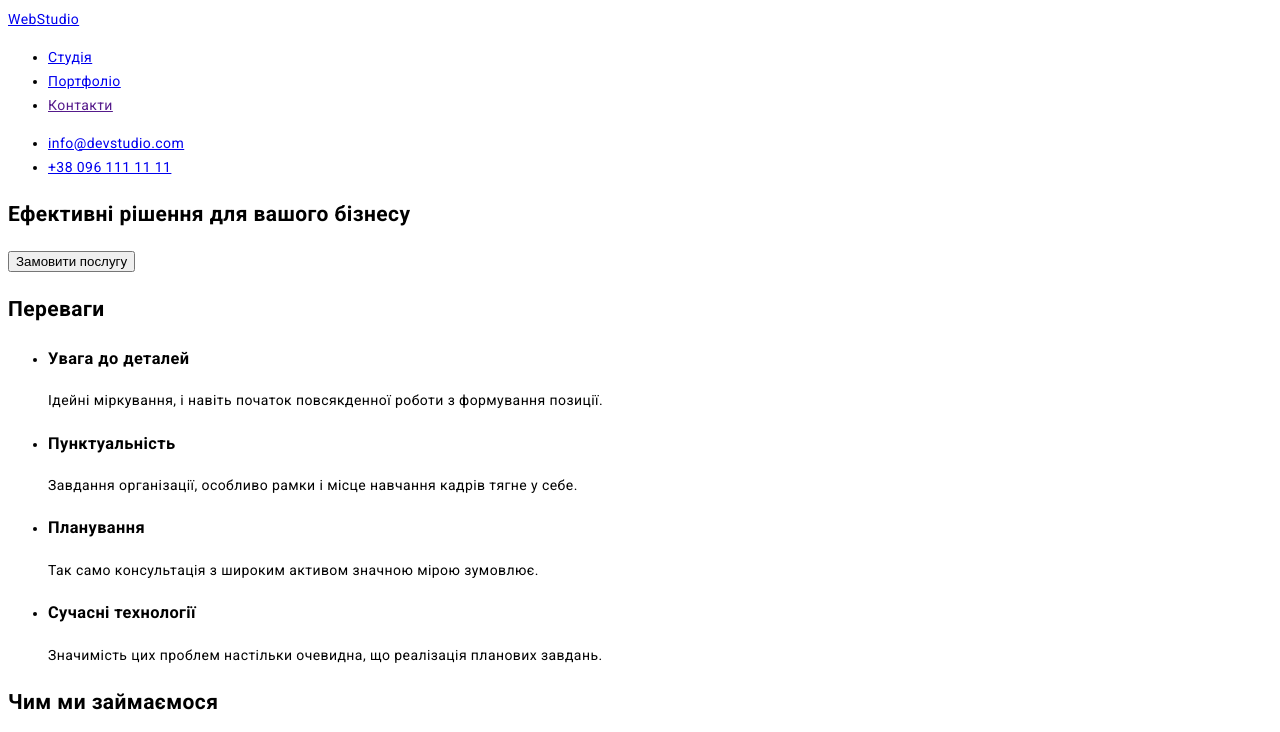
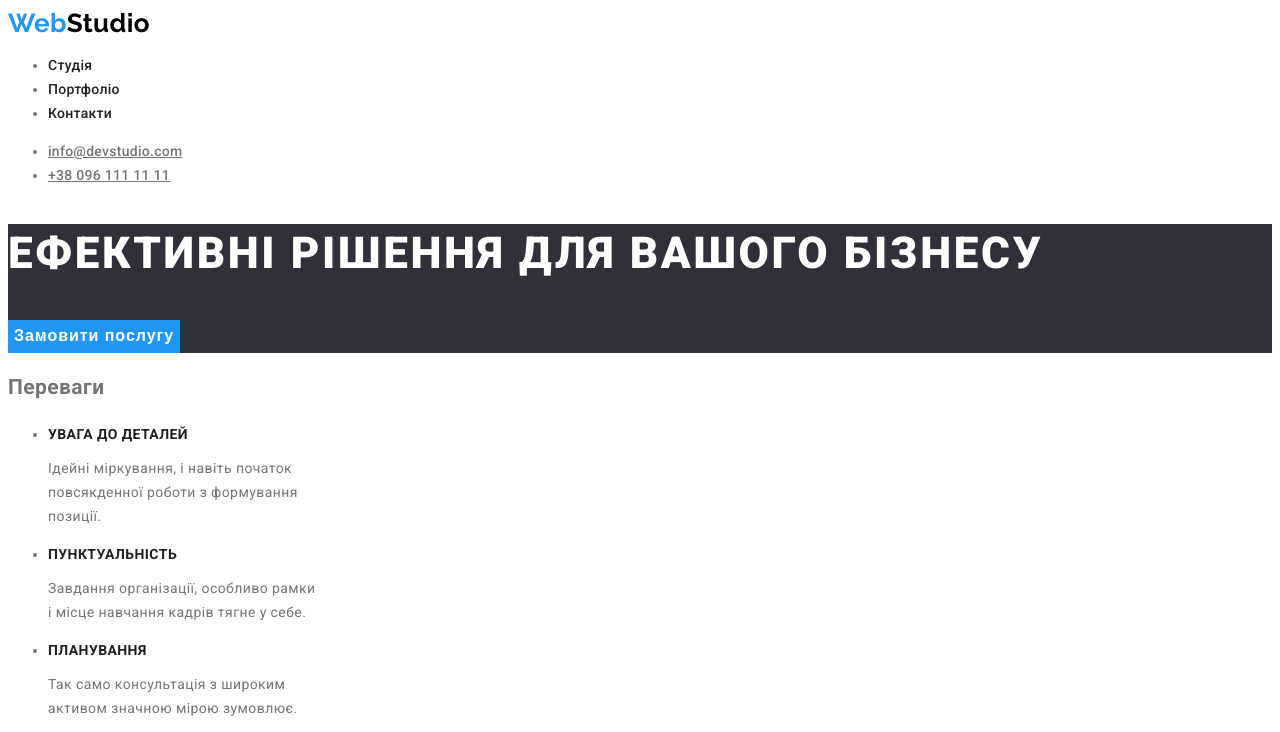
Before and after one commit to DenisSkv/goit-markup-hw-02, a plain HTML site: page index.html in a window 1280 px wide. Shown: the top 732 px of the page. Drawn offline with Linux system fonts and the light colour scheme.

Commit message:
Внесені зміни до styles.css

```diff
--- a/css/styles.css
+++ b/css/styles.css
@@ -1,4 +1,29 @@
 /* Common styles */
+:root {
+    --accent-color: #2196f3;
+
+    --hover-background-color: #188ce8;
+    /* bg hover for hero button */
+    --secondary-color: #212121;
+    /* text titles */
+    --primary-color: #757575;
+    /* text */
+    --white-color: #ffffff;
+
+    --border-color: #ececec;
+    /* border */
+    --secondary-background-color: #f5f4fa;
+    /* bg some buttons */
+    --address-primary-color: rgba(255, 255, 255, 0.6);
+    --black-color: #000000;
+
+    --primary-background-color: #2f303a;
+    /* bg footer and hero */
+}
+
+.uppercase {
+    text-transform: uppercase;
+}
 
 body {
     font-family: 'Roboto', sans-serif;
@@ -6,4 +31,171 @@ body {
     font-size: 14px;
     line-height: 1.71;
     letter-spacing: 0.03em;
+    background-color: var(--white-color);
+    color: var(--primary-color);
+
 }
+
+.logo {
+    font-family: 'Raleway';
+    font-weight: 700;
+    font-size: 26px;
+    line-height: 1.19;
+    color: var(--accent-color);
+    text-decoration: none;
+}
+
+header .logo-part {
+    color: var(--black-color);
+}
+
+.nav-link {
+    font-weight: 500;
+    line-height: 1.14;
+    letter-spacing: 0.02em;
+    color: var(--secondary-color);
+    text-decoration: none;
+}
+
+.nav-link:hover,
+.nav-link:focus {
+    color: var(--accent-color);
+}
+
+.address-item {
+    font-weight: 500;
+    font-size: 14px;
+    line-height: 1.14;
+    letter-spacing: 0.02em;
+    color: var(--primary-color);
+}
+
+.hero {
+    background-color: var(--primary-background-color);
+    color: var(--white-color);
+}
+
+.hero-title {
+    font-weight: 900;
+    font-size: 44px;
+    line-height: 1.36;
+    letter-spacing: 0.06em;
+}
+
+.hero .button {
+    font-weight: 700;
+    font-size: 16px;
+    line-height: 1.88;
+    letter-spacing: 0.06em;
+    background-color: var(--accent-color);
+    color: currentColor;
+    border: none;
+}
+
+.button {
+    font-weight: 500;
+    color: var(--secondary-color);
+    font-size: 16px;
+    line-height: 1.62;
+    letter-spacing: 0.03em;
+    background-color: var(--secondary-background-color);
+    border: none;
+    cursor: pointer;
+}
+
+.button:hover,
+.button:focus {
+    color: var(--white-color);
+    background-color: var(--accent-color);
+
+}
+
+.hero .button:hover,
+.hero .button:focus {
+    background-color: var(--hover-background-color);
+
+}
+
+.benefits-title {
+    font-weight: 700;
+    font-size: 14px;
+    line-height: 1.14;
+    color: var(--secondary-color);
+}
+
+.section-title {
+    font-weight: 700;
+    font-size: 36px;
+    line-height: 1.16;
+    text-align: center;
+    color: var(--secondary-color);
+}
+
+.command {
+    background-color: var(--secondary-background-color);
+}
+
+.card {
+    width: 270px;
+    background-color: var(--white-color);
+}
+
+.card-title {
+    font-weight: 500;
+    font-size: 16px;
+    line-height: 1.19;
+    text-align: center;
+    color: var(--secondary-color);
+}
+
+.card-item {
+    font-size: 16px;
+    line-height: 1.19;
+    text-align: center;
+    color: var(--primary-color);
+}
+
+
+
+
+
+
+
+
+
+
+
+
+
+
+footer .logo-part {
+    color: var(--white-color);
+}
+
+footer {
+    background-color: var(--primary-background-color);
+}
+
+footer .address-item {
+    font-style: normal;
+    font-weight: 400;
+    font-size: 14px;
+    line-height: 1.71;
+    letter-spacing: 0.03em;
+    color: var(--address-primary-color);
+    text-decoration: none;
+}
+
+.address-item-map {
+    font-style: normal;
+    font-size: 14px;
+    line-height: 1.71;
+    letter-spacing: 0.03em;
+    color: var(--white-color);
+    text-decoration: none;
+}
+
+.address-item:hover,
+.address-item:focus {
+    color: var(--accent-color);
+}
```
